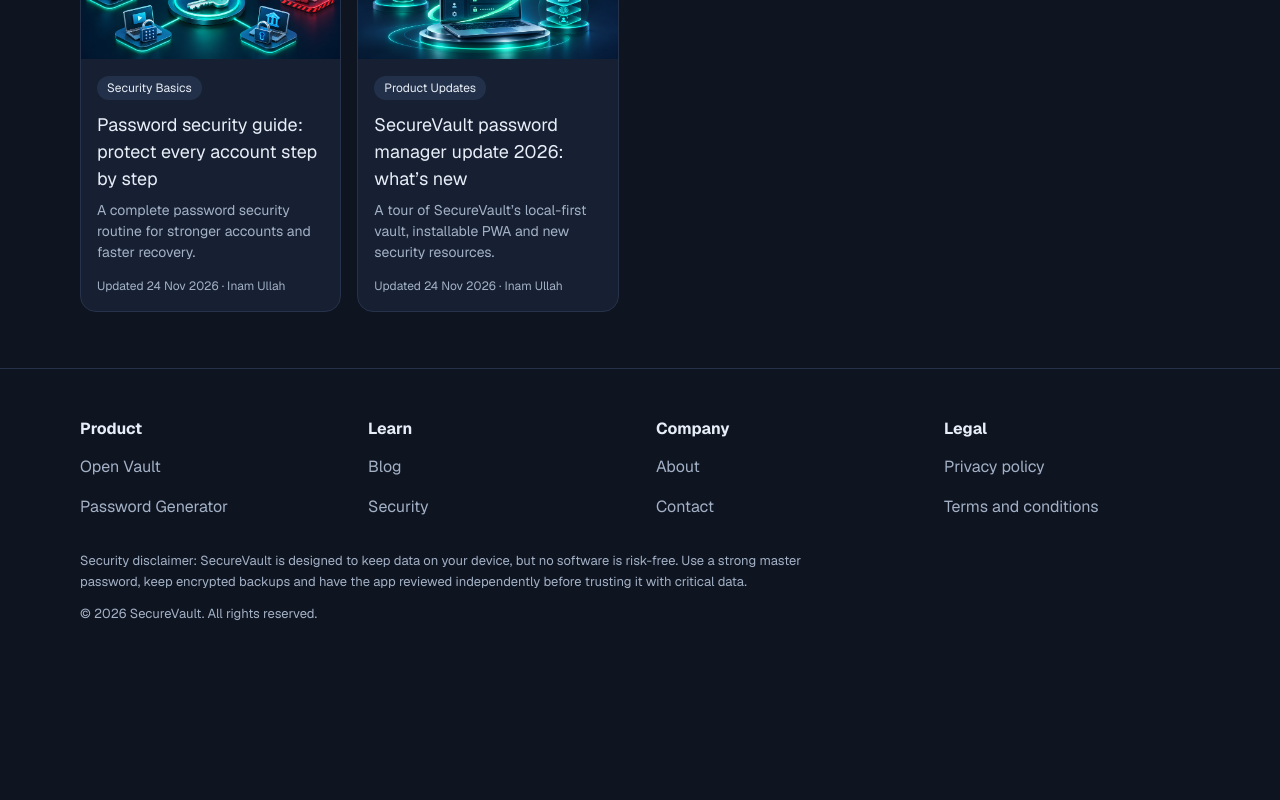
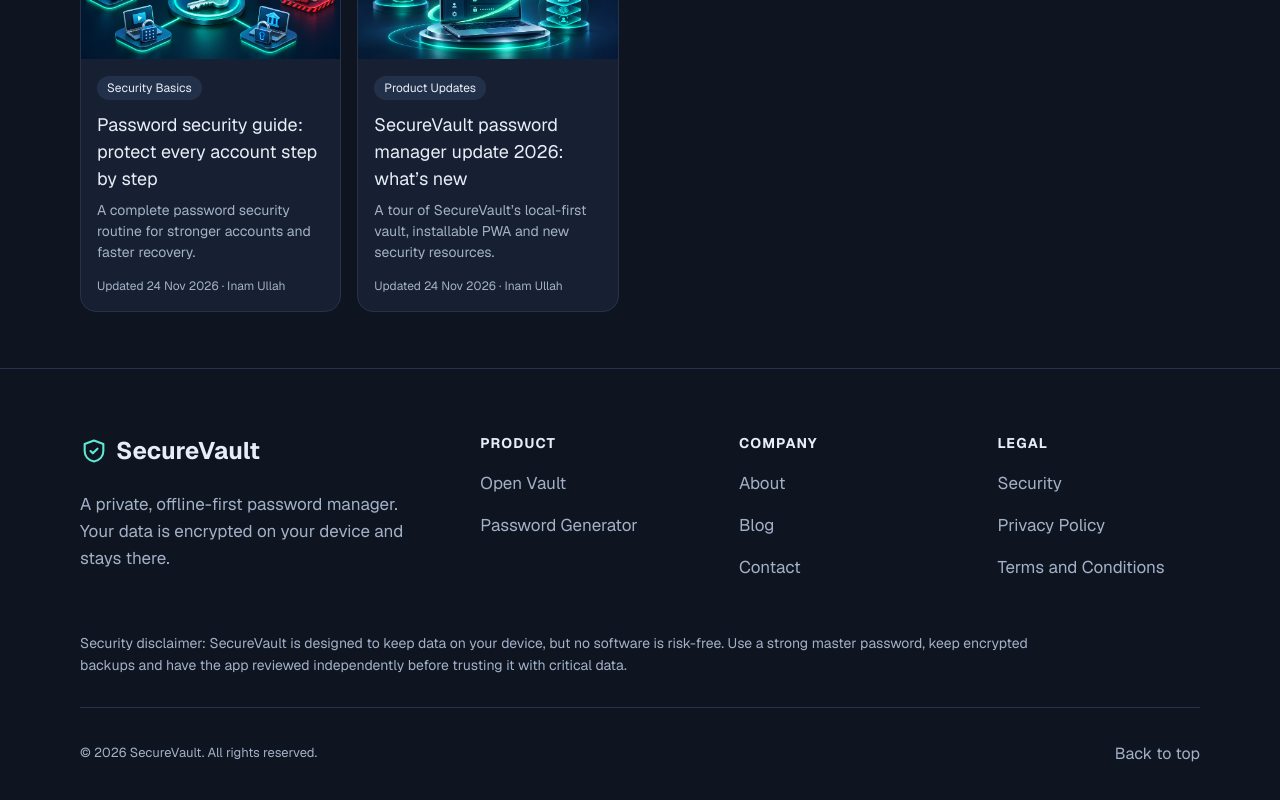
Before and after one commit to inamullah2627/secure-vault, a Next.js app: page /blog in a window 1280 px wide. Shown: the part 1380-2180 px from the top of the page. Before the commit the page ends 2037 px from the top, so only its background shows below. Built offline with nearby package versions, Linux system fonts and the light colour scheme.

Commit message:
header and footer updated

```diff
--- a/src/components/website/site-footer.tsx
+++ b/src/components/website/site-footer.tsx
@@ -4,20 +4,22 @@ import styles from "./website-shell.module.css";
 
 const groups = [
   { title: "Product", links: [["Open Vault", "/app"], ["Password Generator", "/password-generator"]] },
-  { title: "Learn", links: [["Blog", "/blog"], ["Security", "/security"]] },
-  { title: "Company", links: [["About", "/about"], ["Contact", "/contact"]] },
-  { title: "Legal", links: [["Privacy policy", "/privacy-policy"], ["Terms and conditions", "/terms-and-conditions"]] },
+  { title: "Company", links: [["About", "/about"], ["Blog", "/blog"], ["Contact", "/contact"]] },
+  { title: "Legal", links: [["Security", "/security"], ["Privacy Policy", "/privacy-policy"], ["Terms and Conditions", "/terms-and-conditions"]] },
 ];
 
 export default function SiteFooter() {
   return (
     <footer className={styles.footer}>
       <div className={styles.footerInner}>
-        <div className={styles.footerBrand}>
-          <BrandMark />
-          <strong>SecureVault</strong>
-        </div>
         <div className={styles.footerGrid}>
+          <div className={styles.footerAbout}>
+            <div className={styles.footerBrand}>
+              <BrandMark />
+              <strong>SecureVault</strong>
+            </div>
+            <p>A private, offline-first password manager. Your data is encrypted on your device and stays there.</p>
+          </div>
           {groups.map((group) => (
             <div className={styles.footerGroup} key={group.title}>
               <strong>{group.title}</strong>
@@ -30,7 +32,10 @@ export default function SiteFooter() {
           a strong master password, keep encrypted backups and have the app reviewed independently before trusting it
           with critical data.
         </p>
-        <p className={styles.copyright}>© 2026 SecureVault. All rights reserved.</p>
+        <div className={styles.footerBottom}>
+          <p className={styles.copyright}>© 2026 SecureVault. All rights reserved.</p>
+          <a href="#">Back to top</a>
+        </div>
       </div>
     </footer>
   );
--- a/src/components/website/site-header.tsx
+++ b/src/components/website/site-header.tsx
@@ -1,4 +1,7 @@
+"use client";
+
 import Link from "next/link";
+import { useState } from "react";
 import BrandMark from "./brand-mark";
 import styles from "./website-shell.module.css";
 
@@ -11,10 +14,12 @@ const links = [
 ];
 
 export default function SiteHeader({ active }: { active?: string }) {
+  const [menuOpen, setMenuOpen] = useState(false);
+
   return (
     <header className={styles.header}>
       <nav className={styles.nav} aria-label="Main navigation">
-        <Link className={styles.brand} href="/" aria-label="SecureVault home">
+        <Link className={styles.brand} href="/" aria-label="SecureVault home" onClick={() => setMenuOpen(false)}>
           <BrandMark />
           <span>SecureVault</span>
         </Link>
@@ -26,6 +31,32 @@ export default function SiteHeader({ active }: { active?: string }) {
           ))}
         </div>
         <Link className={styles.openVault} href="/app">Open Vault</Link>
+
+        <button
+          className={styles.menuButton}
+          type="button"
+          aria-label={menuOpen ? "Close navigation menu" : "Open navigation menu"}
+          aria-expanded={menuOpen}
+          aria-controls="mobile-navigation"
+          onClick={() => setMenuOpen((current) => !current)}
+        >
+          {menuOpen ? (
+            <svg viewBox="0 0 24 24" aria-hidden="true"><path d="m6 6 12 12M18 6 6 18" /></svg>
+          ) : (
+            <svg viewBox="0 0 24 24" aria-hidden="true"><path d="M4 7h16M4 12h16M4 17h16" /></svg>
+          )}
+        </button>
+
+        {menuOpen && (
+          <div className={styles.mobileMenu} id="mobile-navigation">
+            {links.map(([label, href]) => (
+              <Link className={active === href ? styles.active : undefined} aria-current={active === href ? "page" : undefined} key={href} href={href} onClick={() => setMenuOpen(false)}>
+                {label}
+              </Link>
+            ))}
+            <Link className={styles.mobileVault} href="/app" onClick={() => setMenuOpen(false)}>Open Vault</Link>
+          </div>
+        )}
       </nav>
     </header>
   );
--- a/src/components/website/website-shell.module.css
+++ b/src/components/website/website-shell.module.css
@@ -8,6 +8,7 @@
 }
 
 .nav {
+  position: relative;
   width: calc(100% - 48px);
   max-width: 1120px;
   min-height: 72px;
@@ -34,6 +35,9 @@
 }
 
 .links {
+  position: absolute;
+  left: 50%;
+  transform: translateX(-50%);
   display: flex;
   align-items: center;
 }
@@ -65,6 +69,7 @@
 }
 
 .openVault {
+  margin-left: auto;
   min-height: 48px;
   padding: 0 24px;
   border-radius: 12px;
@@ -77,9 +82,14 @@
   text-decoration: none;
 }
 
+.menuButton,
+.mobileMenu {
+  display: none;
+}
+
 .footer {
   border-top: 1px solid #26324a;
-  padding: 48px 0 32px;
+  padding: 64px 0 24px;
   background: #0e1420;
 }
 
@@ -90,40 +100,53 @@
 }
 
 .footerBrand {
-  display: none;
+  display: flex;
   align-items: center;
   gap: 8px;
-  margin-bottom: 28px;
+  margin-bottom: 22px;
   color: #5eead4;
 }
 
 .footerBrand strong {
   color: #e8eef7;
-  font-size: 18px;
+  font-size: 24px;
 }
 
 .footerGrid {
   display: grid;
-  grid-template-columns: repeat(4, minmax(0, 1fr));
-  gap: 32px;
+  grid-template-columns: minmax(300px, 1.7fr) repeat(3, minmax(140px, 1fr));
+  gap: 56px;
+}
+
+.footerAbout p {
+  max-width: 390px;
+  margin: 0;
+  color: #a3b1c6;
+  font-size: 17px;
+  line-height: 1.6;
 }
 
 .footerGroup {
   display: flex;
   flex-direction: column;
   align-items: flex-start;
-  gap: 8px;
+  gap: 10px;
 }
 
 .footerGroup strong {
-  margin-bottom: 2px;
+  margin-bottom: 4px;
   color: #e8eef7;
+  font-size: 14px;
+  letter-spacing: .08em;
+  text-transform: uppercase;
 }
 
 .footerGroup a {
   min-height: 32px;
   display: inline-flex;
   align-items: center;
+  color: #a3b1c6;
+  font-size: 17px;
 }
 
 .disclaimer,
@@ -134,30 +157,138 @@
 }
 
 .disclaimer {
-  max-width: 760px;
-  margin: 28px 0 0;
+  max-width: 980px;
+  margin: 48px 0 0;
+  color: #a3b1c6;
+  font-size: 14px;
 }
 
 .copyright {
-  margin: 12px 0 0;
+  margin: 0;
+}
+
+.footerBottom {
+  margin-top: 30px;
+  padding-top: 24px;
+  border-top: 1px solid #26324a;
+  display: flex;
+  align-items: center;
+  justify-content: space-between;
+  gap: 24px;
+}
+
+.footerBottom a {
+  min-height: 44px;
+  display: inline-flex;
+  align-items: center;
+  color: #a3b1c6;
+  text-decoration: none;
+}
+
+.footerBottom a:hover,
+.footerBottom a:focus-visible {
+  color: #5eead4;
 }
 
 @media (max-width: 940px) {
   .nav {
-    min-height: auto;
-    padding: 14px 0;
-    flex-wrap: wrap;
+    min-height: 64px;
   }
 
   .links {
-    order: 3;
-    width: 100%;
-    overflow-x: auto;
-    scrollbar-width: none;
+    display: none;
   }
 
-  .links a {
-    white-space: nowrap;
+  .openVault {
+    display: none;
+  }
+
+  .menuButton {
+    width: 44px;
+    height: 44px;
+    margin-left: auto;
+    border: 1px solid #3a4a68;
+    border-radius: 10px;
+    display: inline-grid;
+    place-items: center;
+    background: transparent;
+    color: #e8eef7;
+    cursor: pointer;
+  }
+
+  .menuButton:hover,
+  .menuButton:focus-visible {
+    border-color: #5eead4;
+    color: #5eead4;
+  }
+
+  .menuButton svg {
+    width: 24px;
+    height: 24px;
+    fill: none;
+    stroke: currentColor;
+    stroke-width: 2;
+    stroke-linecap: round;
+  }
+
+  .mobileMenu {
+    position: absolute;
+    top: calc(100% + 1px);
+    left: 0;
+    right: 0;
+    padding: 14px;
+    border: 1px solid #26324a;
+    border-top: 0;
+    border-radius: 0 0 16px 16px;
+    display: flex;
+    flex-direction: column;
+    gap: 4px;
+    background: #0e1420;
+    box-shadow: 0 18px 40px rgba(0,0,0,.32);
+  }
+
+  .mobileMenu>a:not(.mobileVault) {
+    min-height: 46px;
+    padding: 0 12px;
+    border-radius: 9px;
+    display: flex;
+    align-items: center;
+    color: #a3b1c6;
+    text-decoration: none;
+  }
+
+  .mobileMenu>a:not(.mobileVault):hover,
+  .mobileMenu>a:not(.mobileVault):focus-visible {
+    background: #172033;
+    color: #e8eef7;
+  }
+
+  .mobileMenu>a.active {
+    background: #172033;
+    color: #5eead4;
+    font-weight: 600;
+  }
+
+  .mobileVault {
+    min-height: 48px;
+    margin-top: 10px;
+    border-radius: 12px;
+    display: flex;
+    align-items: center;
+    justify-content: center;
+    background: #5eead4;
+    color: #0e1420;
+    font-weight: 700;
+    text-decoration: none;
+  }
+
+  .footerGrid {
+    grid-template-columns: repeat(3, minmax(0, 1fr));
+    gap: 40px 28px;
+  }
+
+  .footerAbout {
+    grid-column: 1 / -1;
   }
 }
 
@@ -167,27 +298,28 @@
     width: calc(100% - 32px);
   }
 
-  .openVault {
-    min-height: 42px;
-    padding: 0 16px;
-  }
-
-  .links {
-    margin: 0 -16px -14px;
-    width: calc(100% + 32px);
-    padding: 4px 8px 8px;
-  }
-
   .footer {
     padding-top: 36px;
-  }
-
-  .footerBrand {
-    display: flex;
   }
 
   .footerGrid {
     grid-template-columns: repeat(2, minmax(0, 1fr));
     gap: 28px 20px;
   }
+
+  .footerAbout,
+  .footerGroup:last-child {
+    grid-column: 1 / -1;
+  }
+
+  .footerAbout p,
+  .footerGroup a {
+    font-size: 16px;
+  }
+
+  .footerBottom {
+    align-items: flex-start;
+    flex-direction: column;
+    gap: 6px;
+  }
 }
```
